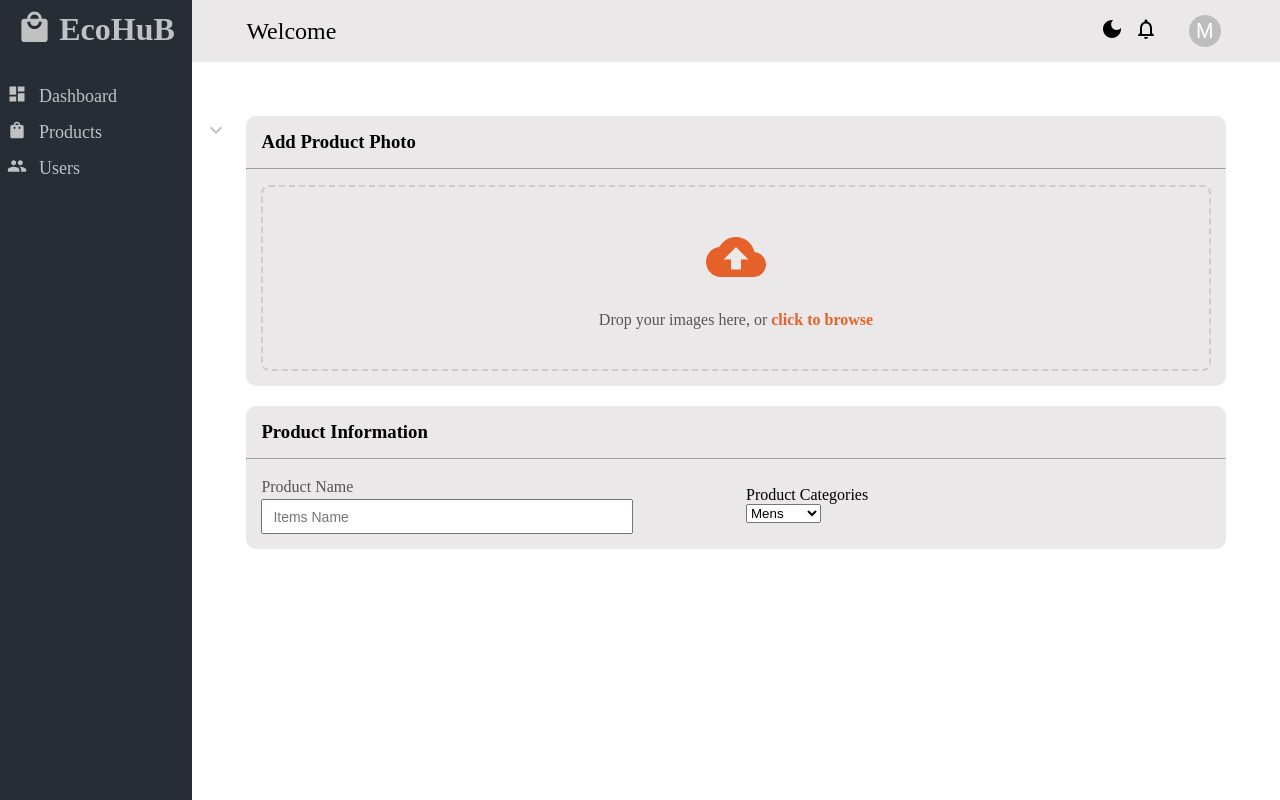
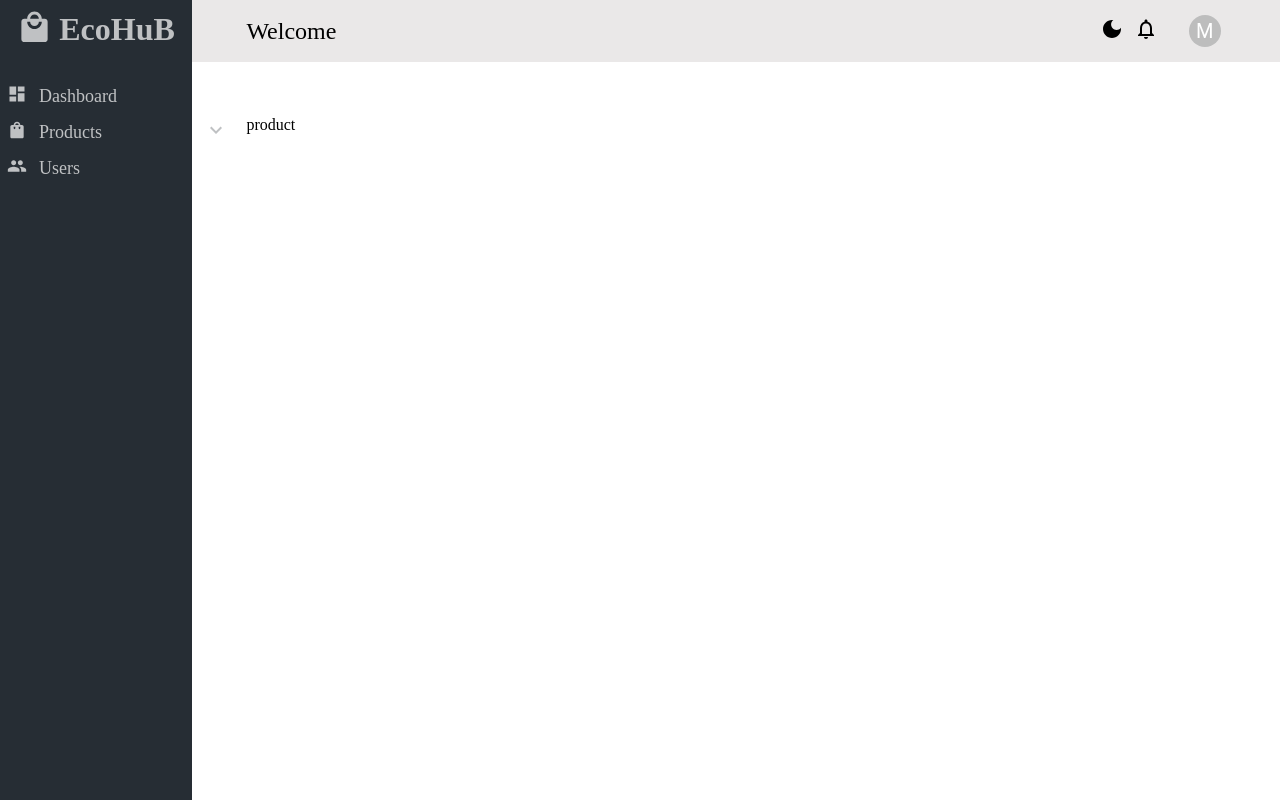
Before and after one commit to haqueaminul10/Ecommerce-Admin, a React (Vite) app: page /products/add in a window 1280 px wide. Built offline with nearby package versions, Linux system fonts and the light colour scheme.

Commit message:
remove add product code

```diff
--- a/src/Components/pages/product/addProduct.jsx
+++ b/src/Components/pages/product/addProduct.jsx
@@ -2,55 +2,106 @@ import '../../styles/addProduct.css';
 import CloudUploadIcon from '@mui/icons-material/CloudUpload';
 const AddProduct = () => {
   return (
-    <div className='addproductContainer'>
-      <div className='productImageSection'>
-        <h3 className='productPhotoTitle'>Add Product Photo</h3>
+    // <div className='addproductContainer'>
+    //   <div className='productImageSection'>
+    //     <h3 className='productPhotoTitle'>Add Product Photo</h3>
 
-        <hr />
-        <section className='drag-area-container'>
-          <div className='drag-area'>
-            <div className='icon'>
-              <CloudUploadIcon
-                sx={{ color: '#e6612a', fontSize: '60px' }}
-                className='select'
-              />
-            </div>
-            <div className='text'>
-              <span className='select'>Drop your images here, or </span>
-              <span className='select mark'> click to browse</span>
-              <input type='file' multiple className='file' />
-            </div>
-          </div>
-        </section>
-      </div>
+    //     <hr />
+    //     <section className='drag-area-container'>
+    //       <div className='drag-area'>
+    //         <div className='icon'>
+    //           <CloudUploadIcon
+    //             sx={{ color: '#e6612a', fontSize: '60px' }}
+    //             className='select'
+    //           />
+    //         </div>
+    //         <div className='text'>
+    //           <span className='select'>Drop your images here, or </span>
+    //           <span className='select mark'> click to browse</span>
+    //           <input type='file' multiple className='file' />
+    //         </div>
+    //       </div>
+    //     </section>
+    //   </div>
 
-      <div className='productInfoSection'>
-        <h3 className='productInfoTitle'>Product Information</h3>
-        <hr />
+    //   <div className='productInfoSection'>
+    //     <h3 className='productInfoTitle'>Product Information</h3>
+    //     <hr />
 
-        <section className='productInfoForm'>
-          <div className='formRow'>
-            <div className='input-div'>
-              <p className='input-label'>Product Name</p>
-              <input
-                type='text'
-                placeholder='Items Name'
-                className='addProductInput'
-              />
-            </div>
-            <div className='input-div'>
-              <p>Product Categories</p>
-              <label htmlFor='categories'></label>
-              <select name='categories' id='categories'>
-                <option value='mens'>Mens</option>
-                <option value='womens'>Womens</option>
-                <option value='child'>Children</option>
-              </select>
-            </div>
-          </div>
-        </section>
-      </div>
-    </div>
+    //     <section className='productInfoForm'>
+    //       <div className='formRow'>
+    //         <div className='input-div'>
+    //           <p className='input-label'>Product Name</p>
+    //           <input
+    //             type='text'
+    //             placeholder='Items Name'
+    //             className='addProductInput'
+    //           />
+    //         </div>
+    //         <div className='input-div'>
+    //           <p className='input-label'>Product Categories</p>
+    //           <label htmlFor='categories'></label>
+    //           <select
+    //             name='categories'
+    //             id='categories'
+    //             className='addProductInput'
+    //           >
+    //             <option value='' hidden>
+    //               Choose a category
+    //             </option>
+    //             <option value='mens'>Mens</option>
+    //             <option value='womens'>Womens</option>
+    //             <option value='child'>Children</option>
+    //           </select>
+    //         </div>
+    //       </div>
+    //       <div className='formRow'>
+    //         <div className='input-div'>
+    //           <p className='input-label'>Brand</p>{' '}
+    //           <input
+    //             type='text'
+    //             placeholder='Brand Name'
+    //             className='addProductInput'
+    //           />
+    //         </div>
+    //         <div className='input-div'>
+    //           <p className='input-label'>Weight</p>{' '}
+    //           <input
+    //             type='text'
+    //             placeholder='In gn & kg'
+    //             className='addProductInput'
+    //           />
+    //         </div>
+    //         <div className='input-div'>
+    //           <p className='input-label'>Gender</p>
+    //           <label htmlFor='categories'></label>
+    //           <select
+    //             name='categories'
+    //             id='categories'
+    //             className='addProductInput'
+    //           >
+    //             <option value='' hidden>
+    //               Choose a category
+    //             </option>
+    //             <option value='mens'>Mens</option>
+    //             <option value='womens'>Womens</option>
+    //             <option value='child'>Children</option>
+    //           </select>
+    //         </div>
+    //       </div>
+
+    //       <div className='formRow'>
+    //         <div className='input-div'>
+    //           <p>Size :</p>
+    //         </div>
+    //         <div className='input-div'>
+    //           <p>Color :</p>
+    //         </div>
+    //       </div>
+    //     </section>
+    //   </div>
+    // </div>
+    <>product</>
   );
 };
 
--- a/src/Components/styles/addProduct.css
+++ b/src/Components/styles/addProduct.css
@@ -1,6 +1,4 @@
-/* .addproductContainer {
-} */
-.productImageSection,
+/* .productImageSection,
 .productInfoSection {
   background-color: #eae8e8;
   border-radius: 10px;
@@ -67,7 +65,8 @@
   display: flex;
   align-items: center;
   justify-content: space-between;
-  gap: 20px;
+  gap: 80px;
+  margin-bottom: 15px;
 }
 .input-div {
   width: 100%;
@@ -79,8 +78,12 @@
 }
 
 .addProductInput {
-  width: 80%;
+  border: 1px solid #555;
+  width: 100%;
   height: 35px;
   font-size: 14px;
-  padding: 10px;
+  padding: 0 10px;
 }
+.addProductInput:focus {
+  outline: none;
+} */
```
